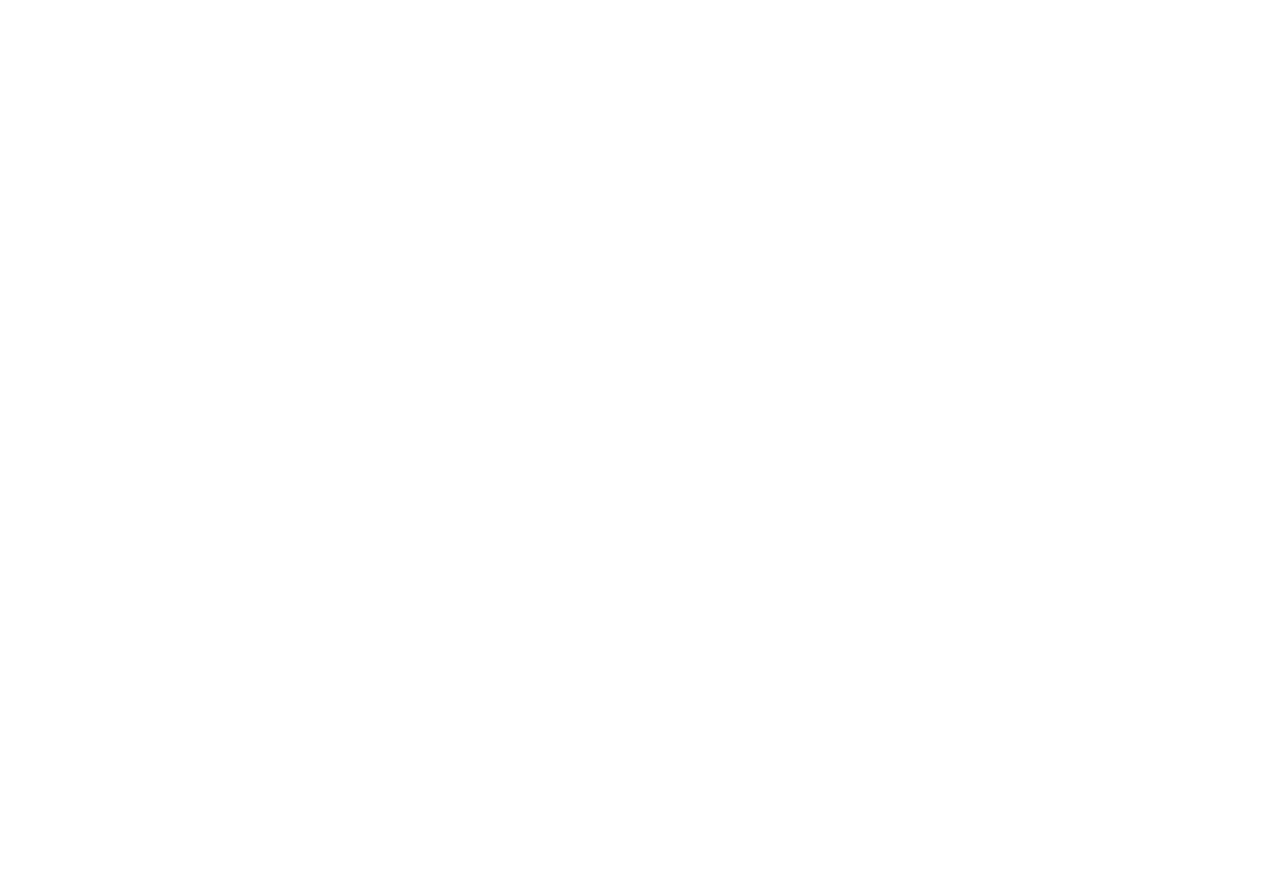
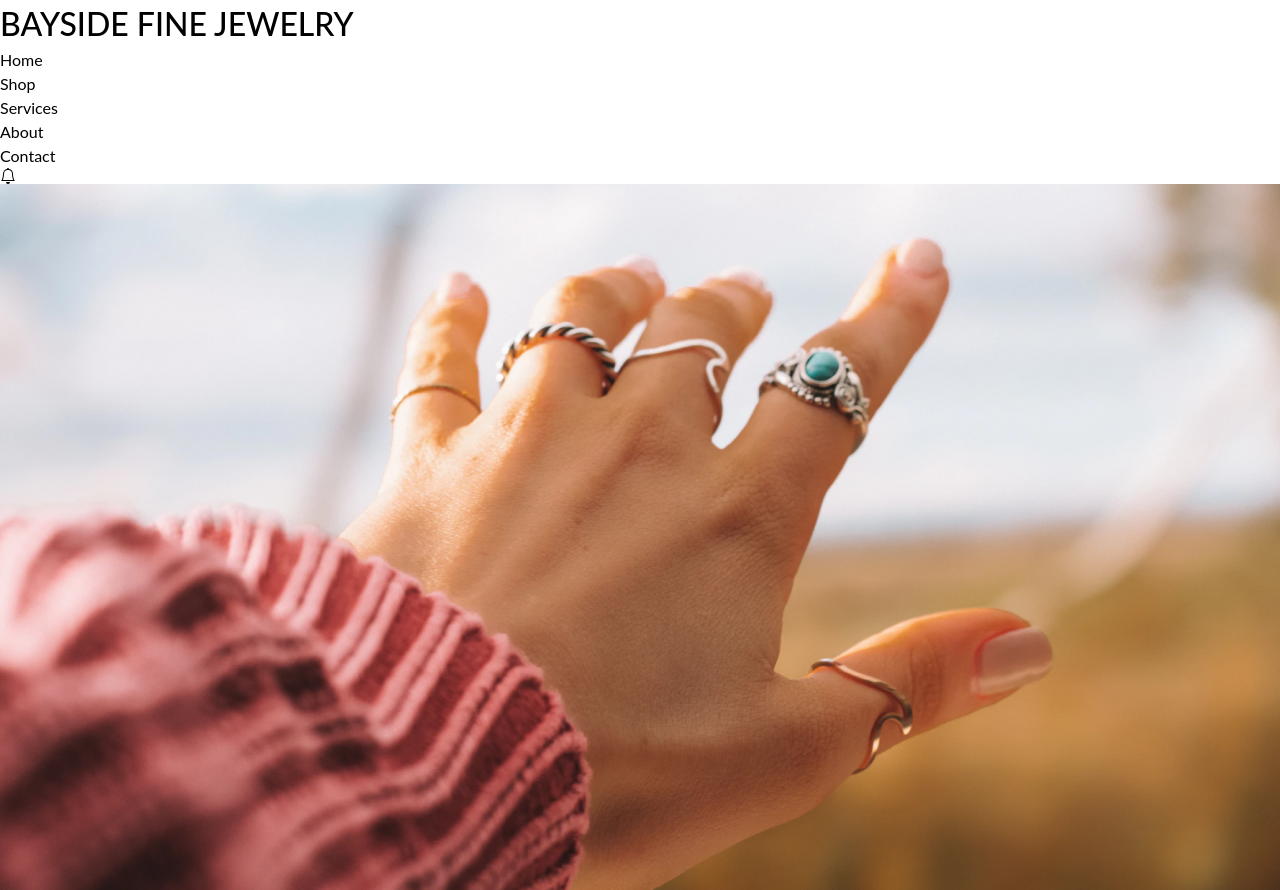
Before and after one commit to jennifer-pecky/jewelries, a React (Vite) app in the folder bayside/: page / in a window 1280 px wide. Before the commit the page ends 800 px from the top, so only its background shows below. Built offline with nearby package versions, Linux system fonts and the light colour scheme.

Commit message:
workingon hero section

```diff
--- a/bayside/src/componets/Header/Header.jsx
+++ b/bayside/src/componets/Header/Header.jsx
@@ -1,22 +1,38 @@
 import React from 'react';
+import { BsBell } from 'react-icons/bs';
+import Hero from '../Hero/Hero';
 
 const Header = () => {
   return (
     <header>
-      <div>
-        <div>
-          <img src="" alt="" />
+      <div className="bg-[#ffffff]">
+        <div className="flex px-[4rem] p-[1.3rem] items-center justify-between">
+          <div className="text-[36px] text-[#0d5eba] leading-[43px]">
+            <h1 className="font-bold">BAYSIDE FINE JEWELRY</h1>
+          </div>
+          <nav className="">
+            <ul className="flex space-x-12 font-bold leading-[19px] items-center">
+              <li>
+                <a href="">Home</a>
+              </li>
+              <li>
+                <a href="">Shop</a>
+              </li>
+              <li>
+                <a href="">Services</a>
+              </li>
+              <li>
+                <a href="">About</a>
+              </li>
+              <li>
+                <a href="">Contact</a>
+              </li>
+              <BsBell />
+            </ul>
+          </nav>
         </div>
-        <nav>
-          <ul>
-            <li></li>
-            <li></li>
-            <li></li>
-            <li></li>
-            <li></li>
-          </ul>
-        </nav>
       </div>
+      <Hero />
     </header>
   );
 };
--- /dev/null
+++ b/bayside/src/componets/Hero/Hero.jsx
@@ -0,0 +1,12 @@
+import React from 'react';
+import img from '../../assets/images/Image.png';
+
+const Hero = () => {
+  return (
+    <div className="md:w-[100%]">
+      <img src={img} alt="" className="w-[1444px] h-[794px]" />
+    </div>
+  );
+};
+
+export default Hero;
--- a/bayside/src/index.css
+++ b/bayside/src/index.css
@@ -2,7 +2,7 @@
 @tailwind components;
 @tailwind utilities;
 
-@import url('https://fonts.googleapis.com/css2?family=Poppins:wght@300;400;500;600&display=swap');
+@import url('https://fonts.googleapis.com/css2?family=Lato:wght@300;400;700;900&display=swap');
 
 * {
     padding: 0;
@@ -32,7 +32,7 @@
 
 
 body {
-    font-family: 'Poppins', sans-serif !important;
+    font-family: 'Lato', sans-serif !important;
     background: var(--bg-color);
 }
 
--- /dev/null
+++ b/package.json
@@ -0,0 +1,5 @@
+{
+  "dependencies": {
+    "react-icons": "^4.8.0"
+  }
+}
```
Also changed, not shown: 1 other file (tests, documents, lock files or other folders).
